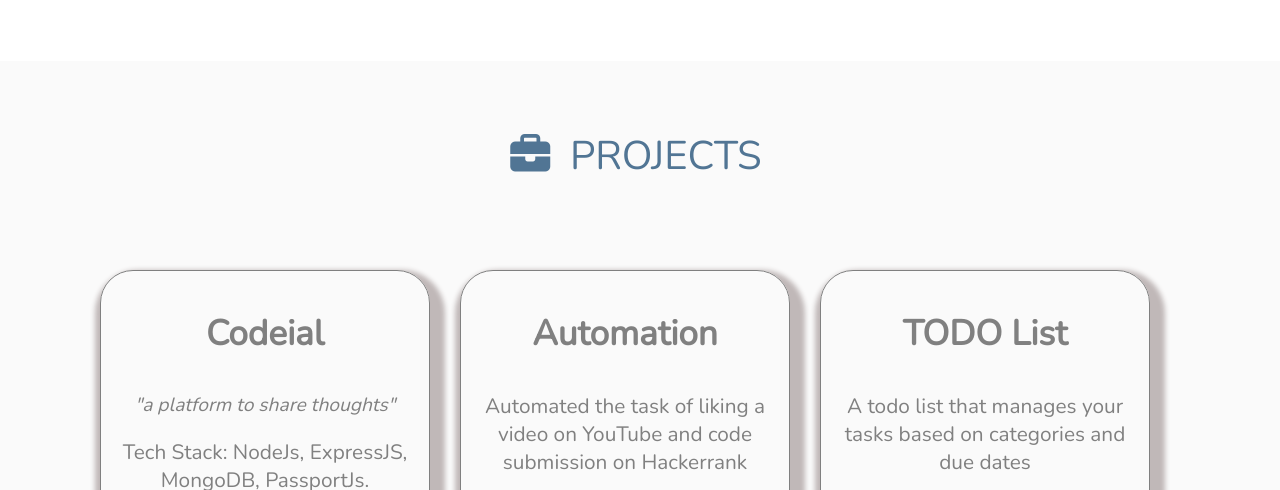
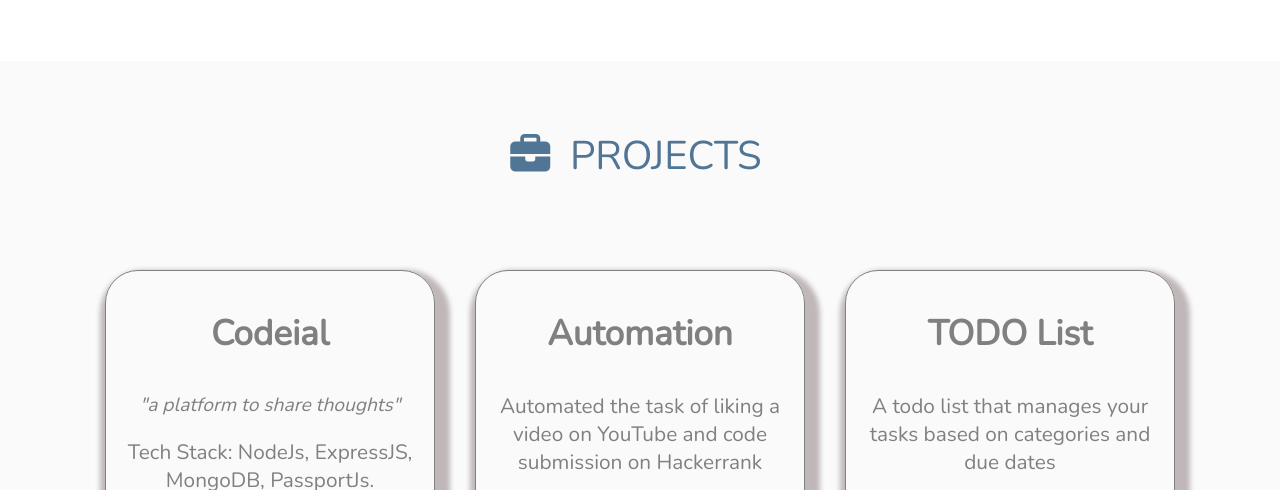
Before and after one commit to swtabhimanyu/portfolio, a plain HTML site: page index.html in a window 1280 px wide. Shown: the part 2602-3092 px from the top of the page. Drawn offline with nearby package versions, Linux system fonts and the light colour scheme.

Commit message:
minor fixes

```diff
--- a/index.html
+++ b/index.html
@@ -29,7 +29,7 @@
 					</li>
 
 					<li>
-						<a href="#expirence">Projects</a>
+						<a href="#projects">Projects</a>
 					</li>
 					<li>
 						<a href="#contact">Contact</a>
@@ -263,7 +263,7 @@
 
 			</section>
 
-			<section id="expirence">
+			<section id="projects">
 
 				<h1 class="section-heading margin75px">
 					<span>
--- a/style.css
+++ b/style.css
@@ -20,7 +20,7 @@
 			margin-bottom: 50px;
 		}
 
-		@media screen and (max-width: 600px){
+		@media screen and (max-width: 800px){
 
 			.body-header{
 				height: 75vh;
@@ -317,7 +317,8 @@
 			width: 320px;
 			height:320px;
 			background-color:inherit;
-			margin-right: 30px;
+			margin-left: 20px;
+			margin-right:20px;
 			margin-bottom: 30px;
 			color: grey;
 			border-radius: 10%;
```
Also changed, not shown: script.js (+9 -9 lines).
